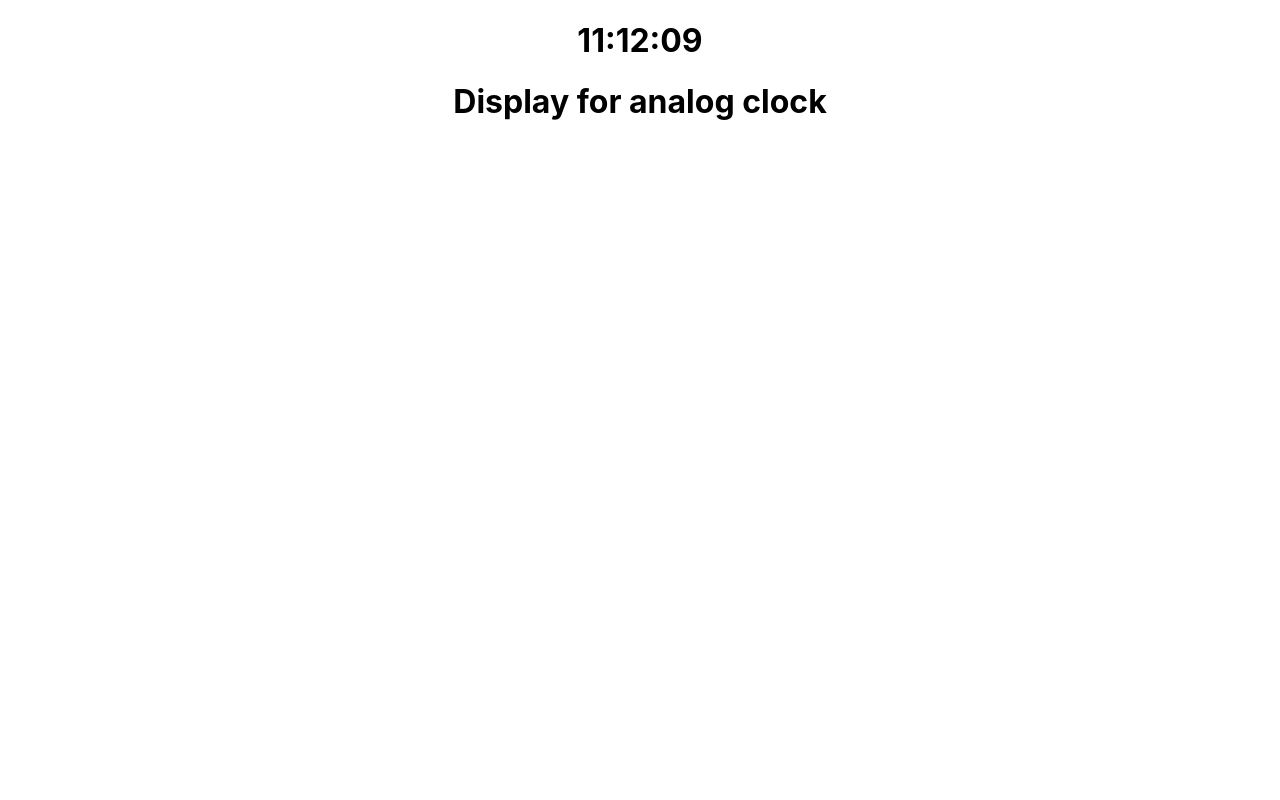
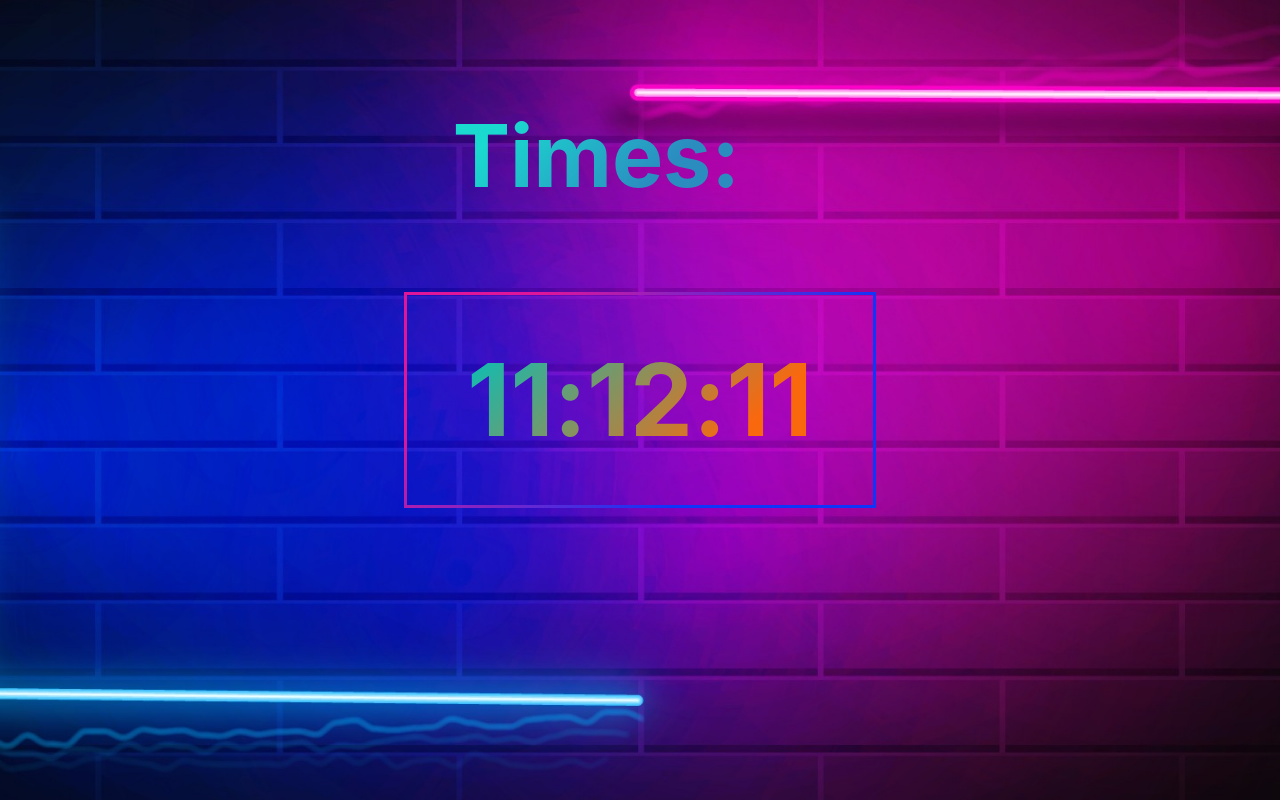
Before and after one commit to Kicka3/Clock, a React (Create React App) app: page / in a window 1280 px wide. Built offline with nearby package versions, Linux system fonts and the light colour scheme.

Commit message:
digit clock v3 + styles

```diff
--- a/src/App.css
+++ b/src/App.css
@@ -1,38 +1,3 @@
 .App {
   text-align: center;
 }
-
-.App-logo {
-  height: 40vmin;
-  pointer-events: none;
-}
-
-@media (prefers-reduced-motion: no-preference) {
-  .App-logo {
-    animation: App-logo-spin infinite 20s linear;
-  }
-}
-
-.App-header {
-  background-color: #282c34;
-  min-height: 100vh;
-  display: flex;
-  flex-direction: column;
-  align-items: center;
-  justify-content: center;
-  font-size: calc(10px + 2vmin);
-  color: white;
-}
-
-.App-link {
-  color: #61dafb;
-}
-
-@keyframes App-logo-spin {
-  from {
-    transform: rotate(0deg);
-  }
-  to {
-    transform: rotate(360deg);
-  }
-}
--- a/src/App.tsx
+++ b/src/App.tsx
@@ -1,13 +1,13 @@
 import React from 'react';
 import './App.css';
-import {DigitalClock} from "./Components/digitalClock/Clock";
-import {AnalogClock} from "./Components/analogClock/AnalogClock";
+import {DigitalClock} from "./Components/digitalClock/DigitalClock";
+
 
 function App() {
     return (
         <div className="App">
             <DigitalClock/>
-            <AnalogClock/>
+            {/*<AnalogClock/>*/}
         </div>
     );
 }
--- a/src/Components/analogClock/AnalogClock.tsx
+++ b/src/Components/analogClock/AnalogClock.tsx
@@ -1,5 +1,5 @@
 import React from 'react';
-import './AnalogClockStyles.scss'
+import './analogClockStyles.scss'
 
 export const AnalogClock = () => {
     return (
--- a/src/Components/digitalClock/Clock.tsx
+++ b/src/Components/digitalClock/DigitalClock.tsx
@@ -1,5 +1,5 @@
 import {useEffect, useState} from "react";
-
+import './digitalCock.css'
 
 export const DigitalClock = () => {
 
@@ -18,7 +18,7 @@ export const DigitalClock = () => {
     }, []);
 
     //Получаем часы, минуты, секунды из текущего времени
-    let hours = time.getHours();
+    let hours = time.getHours()
     let minutes = time.getMinutes();
     let seconds = time.getSeconds();
 
@@ -33,8 +33,26 @@ export const DigitalClock = () => {
     const timeDisplay = `${hh}:${mm}:${ss}`
 
     return (
-        <div>
-            <h1>{timeDisplay}</h1>
+        <div className='wrapper'>
+
+            <section className='digital__clock'>
+
+                <div className='display__container'>
+                    <h1 className='clock__title'>Times:</h1>
+                    <div className='background__img'>
+                        <h2 className='display__clock'>
+                            {timeDisplay}
+                            {/*<span className='hours'>{hh}</span>*/}
+                            {/*<span className='doube'>:</span>*/}
+                            {/*<span className='minutes'>{mm}</span>*/}
+                            {/*<span className='doube'>:</span>*/}
+                            {/*<span className='seconds'>{ss}</span>*/}
+                        </h2>
+                    </div>
+                </div>
+
+            </section>
+
         </div>
     );
 }
--- /dev/null
+++ b/src/Components/digitalClock/digitalCock.css
@@ -0,0 +1,73 @@
+
+.wrapper {
+    display: flex;
+    flex-direction: column;
+    min-height: 100vh;
+}
+
+.digital__clock {
+    min-height: 100vh;
+    display: flex;
+    align-items: center;
+    justify-content: center;
+    background-image: url("/src/img/digitClock.jpg");
+    width: 100%;
+    height: 100%;
+    background-size: cover;
+    background-repeat: no-repeat;
+    background-position: center;
+    background-attachment: fixed;
+}
+
+.display__container {
+    flex: 1 1 auto;
+    max-width: 1000px;
+    margin: 0 auto;
+    width: 100%;
+    position: relative;
+}
+
+.background__img {
+
+}
+
+.clock__title {
+    font-size: 86px;
+    position: absolute;
+    top: -200px;
+    right: 400px;
+    background: linear-gradient(135deg, #1adacf 20%, #2b8cc0 70%);
+    -webkit-background-clip: text;
+    -webkit-text-fill-color: transparent;
+}
+
+.display__clock {
+    font-size: 100px;
+    background: linear-gradient(135deg, #12BCB0 20%, #fa680e 70%);
+    -webkit-background-clip: text;
+    -webkit-text-fill-color: transparent;
+    display: inline-block;
+    padding: 0.3em 0.6em ;
+    border: 3px solid transparent;
+    border-image: linear-gradient(135deg, #df1699 20%, #0e35fa 70%);
+    border-image-slice: 1;
+}
+
+/*.hours {*/
+/*    padding: 2px 10px;*/
+/*    background: #ffffff;*/
+/*    border-radius: 14px;*/
+/*}*/
+/*.doube {*/
+
+/*}*/
+/*.minutes {*/
+/*    padding: 2px 10px;*/
+/*    background: #ffffff;*/
+/*    border-radius: 14px;*/
+/*}*/
+/*.seconds {*/
+/*    padding: 2px 10px;*/
+/*    background: #ffffff;*/
+/*    border-radius: 14px;*/
+/*}*/
--- a/src/index.css
+++ b/src/index.css
@@ -1,13 +1,86 @@
 body {
-  margin: 0;
-  font-family: -apple-system, BlinkMacSystemFont, 'Segoe UI', 'Roboto', 'Oxygen',
+    margin: 0;
+    font-family: -apple-system, BlinkMacSystemFont, 'Segoe UI', 'Roboto', 'Oxygen',
     'Ubuntu', 'Cantarell', 'Fira Sans', 'Droid Sans', 'Helvetica Neue',
     sans-serif;
-  -webkit-font-smoothing: antialiased;
-  -moz-osx-font-smoothing: grayscale;
+    -webkit-font-smoothing: antialiased;
+    -moz-osx-font-smoothing: grayscale;
+    scroll-behavior: smooth;
+    text-rendering: optimizeSpeed;
+    line-height: 1.5;
+    height: 100%;
+}
+
+html {
+    height: 100%;
+}
+
+/* Указываем box sizing */
+*,
+*::before,
+*::after {
+    box-sizing: border-box;
+}
+
+/* Убираем внутренние отступы */
+ul[class],
+ol[class] {
+    padding: 0;
+}
+
+/* Убираем внешние отступы */
+body,
+h1,
+h2,
+h3,
+h4,
+p,
+ul[class],
+ol[class],
+li,
+figure,
+figcaption,
+blockquote,
+dl,
+dd {
+    margin: 0;
+}
+
+/* Удаляем стандартную стилизацию для всех ul и il, у которых есть атрибут class*/
+ul[class],
+ol[class] {
+    list-style: none;
+}
+
+/* Элементы a, у которых нет класса, сбрасываем до дефолтных стилей */
+a:not([class]) {
+    text-decoration-skip-ink: auto;
+}
+
+/* Указываем понятную периодичность в потоке данных у article*/
+article > * + * {
+    margin-top: 1em;
+}
+
+/* Наследуем шрифты для инпутов и кнопок */
+input,
+button,
+textarea,
+select {
+    font: inherit;
+}
+
+/* Удаляем все анимации и переходы для людей, которые предпочитай их не использовать */
+@media (prefers-reduced-motion: reduce) {
+    * {
+        animation-duration: 0.01ms !important;
+        animation-iteration-count: 1 !important;
+        transition-duration: 0.01ms !important;
+        scroll-behavior: auto !important;
+    }
 }
 
 code {
-  font-family: source-code-pro, Menlo, Monaco, Consolas, 'Courier New',
+    font-family: source-code-pro, Menlo, Monaco, Consolas, 'Courier New',
     monospace;
 }
```
Also changed, not shown: src/Components/analogClock/AnalogClockStyles.scss (deleted), src/Components/analogClock/analogClockStyles.scss (added), src/img/digitClock.jpg (added).
